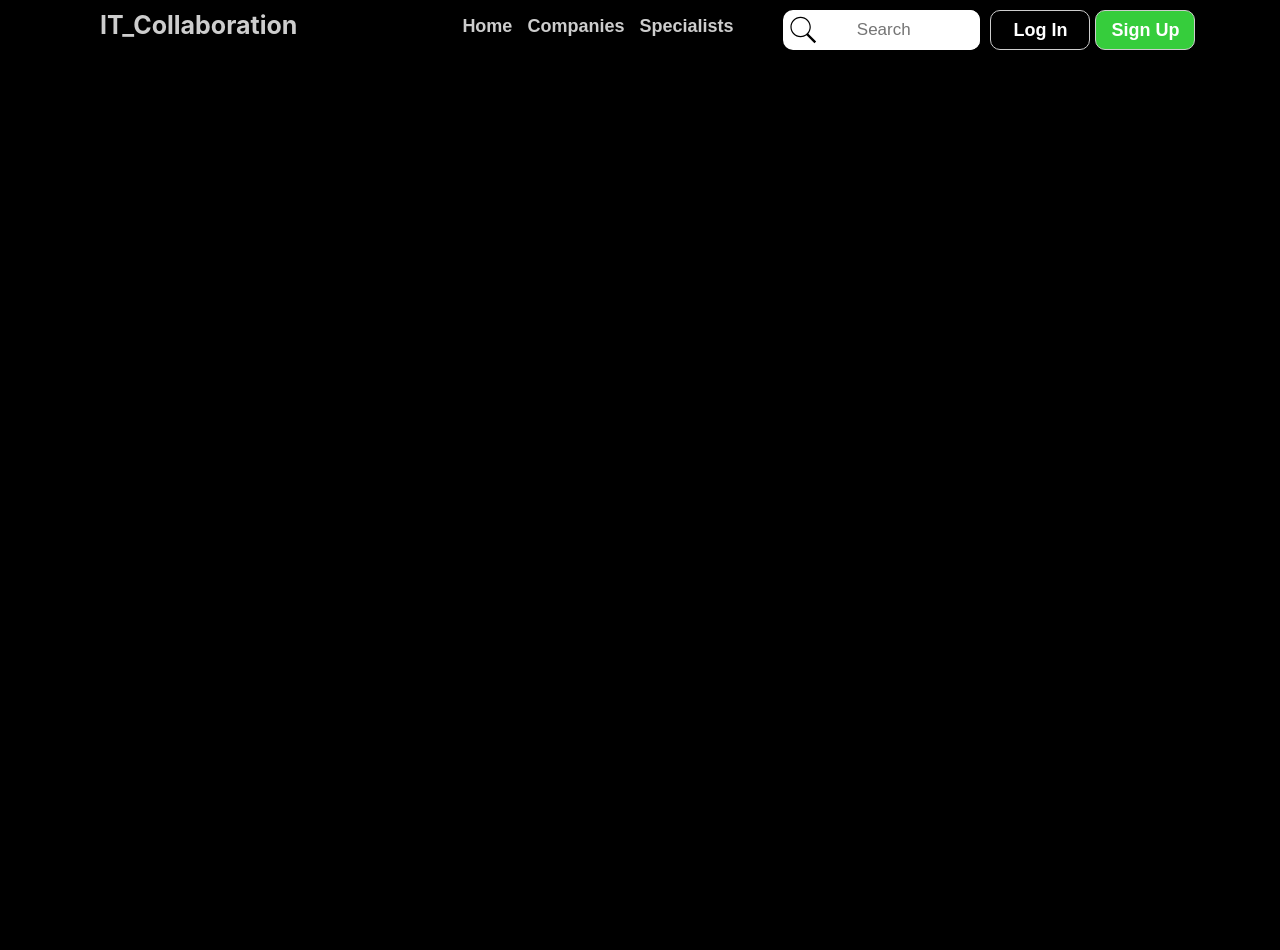
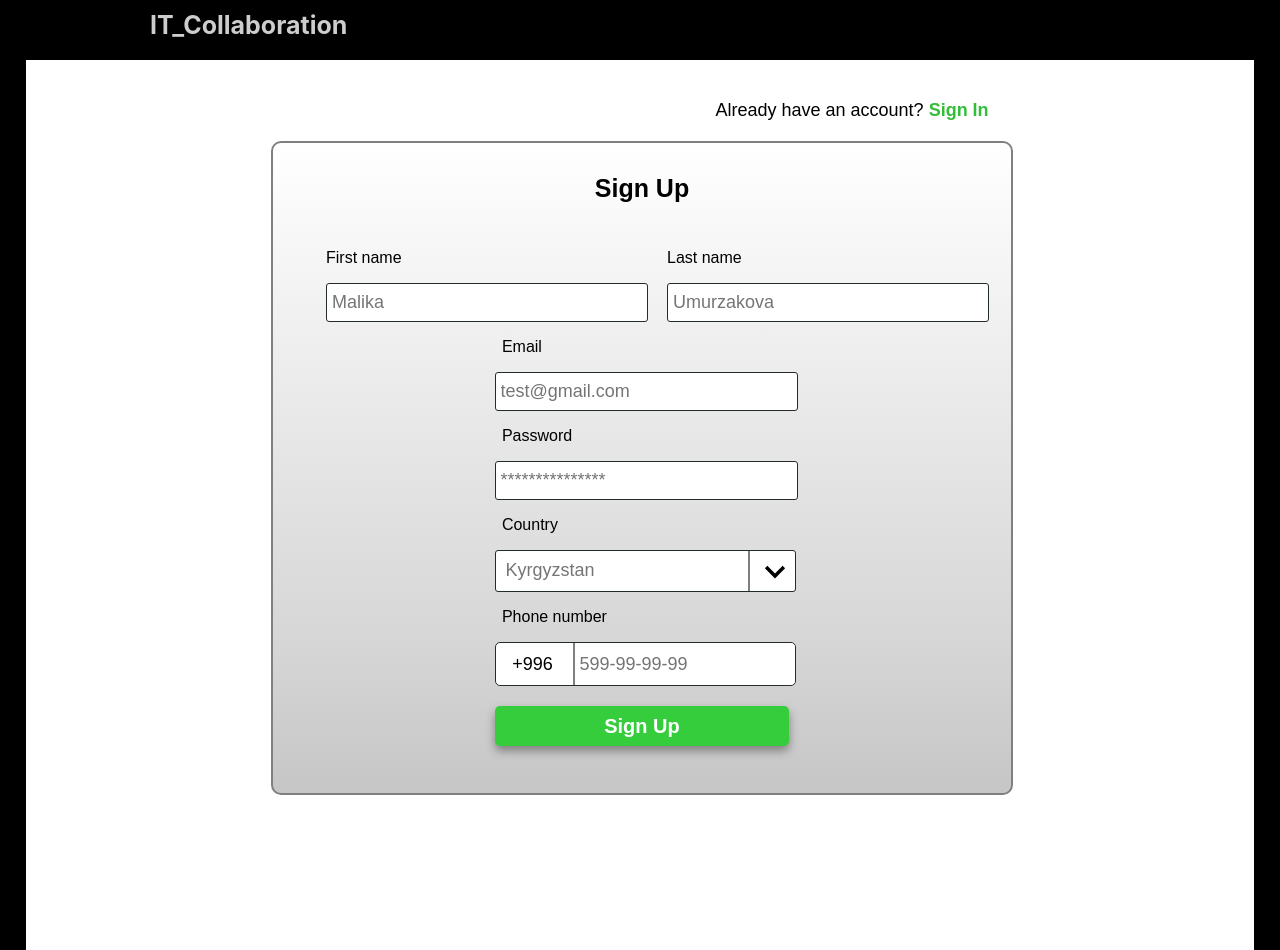
Before and after one commit to Anonimous05/IT_Collaboration, a React (Create React App) app: page /signup in a window 1280 px wide. Before the commit the page ends 800 px from the top, so only its background shows below. Built offline with nearby package versions, Linux system fonts and the light colour scheme.

Commit message:
Сделал страницу регистарции и сделал select-ы для выбора страны и номера, навесил маску на номер!

```diff
--- a/src/App.js
+++ b/src/App.js
@@ -4,6 +4,7 @@ import './App.css';
 import Login from './Container/Login/login'
 import Header from "./Component/Navigation/Header/Header";
 import Greeting from "./Container/Greeting/Greeting";
+import SignUp from "./Container/SignUp/signUp";
 
 function App() {
   return (
@@ -12,6 +13,7 @@ function App() {
           <Switch>
               <Route path="/" exact component={Greeting}/>
               <Route path="/login" component={Login}/>
+              <Route path="/signup" component={SignUp}/>
           </Switch>
       </div>
 );
--- a/src/Component/Navigation/Header/Header.css
+++ b/src/Component/Navigation/Header/Header.css
@@ -2,6 +2,8 @@
     width: 100%;
     height: 60px;
     background: black;
+    display: flex;
+    justify-content: center;
     position: absolute;
 }
 .main_ul {
@@ -23,7 +25,6 @@
 }
 .logo {
     font-weight: bold;
-    margin-left: 100px;
     font-size: 25px;
     line-height: 0;
     color: #CDCDCD;
--- a/src/Component/Navigation/Header/Header.js
+++ b/src/Component/Navigation/Header/Header.js
@@ -8,14 +8,30 @@ class Header extends Component {
         window.location.pathname = "/login"
     };
 
+    signUpPush = () => {
+        window.location.pathname = "/signup"
+    };
+
+    componentDidMount() {
+        if(window.location.pathname === "/login" || window.location.pathname === "/signup"){
+            const head = document.querySelector('.head');
+            head.style.display = "block";
+            head.children[0].children[0].style.marginLeft = "150px";
+        }
+    }
+
+    homePush = () => {
+        window.location.pathname = "/"
+    };
+
     render() {
         return (
             <header className="head">
                 <nav className="main_nav">
                     <div className="logo">
-                        <p>IT_Collaboration</p>
+                        <p onClick={this.homePush}>IT_Collaboration</p>
                     </div>
-                    {window.location.pathname !== "/login" ? (
+                    {window.location.pathname !== "/login" && window.location.pathname !== "/signup" ? (
                         <>
                             <ul className="main_ul">
                                 <li><a href="/">Home</a></li>
@@ -31,7 +47,7 @@ class Header extends Component {
                                     <button className="login" onClick={this.loginPush}>
                                         Log In
                                     </button>
-                                    <button className="signup" onClick={this.loginPush}>
+                                    <button className="signup" onClick={this.signUpPush}>
                                         Sign Up
                                     </button>
                                 </div>
--- a/src/Container/Login/login.js
+++ b/src/Container/Login/login.js
@@ -16,7 +16,7 @@ class Login extends Component {
                             <a href="/">Forgot password?</a>
                             <button className="log_in_btn">Log In</button>
                         </div>
-                        <span>Need an account? <a href="/">Sign Up</a></span>
+                        <span>Need an account? <a href="/signup">Sign Up</a></span>
                     </div>
                 </div>
             </div>
--- /dev/null
+++ b/src/Container/SignUp/signUp.css
@@ -0,0 +1,217 @@
+.SignUpContainer {
+    min-height: 100vh;
+    width: 96%;
+    margin-left: 2%;
+    background: white;
+    display: flex;
+    justify-content: center;
+    padding-bottom: 150px;
+}
+.SignUpContainer a {
+    text-decoration: none;
+}
+.SignUpContainer a:hover {
+    text-decoration: underline;
+}
+.form_signUp {
+    width: 60%;
+    height: 650px;
+    padding-top: 100px;
+}
+.form_block_signUp {
+    border: 2px solid grey;
+    border-radius: 10px;
+    width: 100%;
+    height: 100%;
+    background: linear-gradient(180deg, rgba(255,255,255,1) 0%, rgb(214, 214, 214) 77%, rgba(198,198,198,1) 100%);
+}
+.form_block_signUp p {
+    font-family: sans-serif;
+}
+.two_input {
+    width: 100%;
+    display: flex;
+    justify-content: center;
+}
+.two_input div:nth-child(1){
+    margin-left: -50px;
+}
+.two_input div:nth-child(2){
+    margin-left: 100px;
+}
+.two_input_block input {
+    height: 35px;
+    outline: none;
+    border: 1px solid #242b2e;
+    border-radius: 3px;
+    padding-left: 5px;
+    font-size: 18px;
+    width: 130%;
+}
+.inputs_input {
+    width: 40%;
+    height: 35px;
+    outline: none;
+    border: 1px solid #242b2e;
+    border-radius: 3px;
+    padding-left: 5px;
+    font-size: 18px;
+    margin-left: 30%;
+}
+.inputs_and_btns p {
+    margin-left: 31%;
+}
+.title_signUp {
+    text-align: center;
+    font-family: sans-serif;
+    font-weight: bold;
+    font-size: 25px;
+    line-height: 40px;
+}
+.select {
+    width: 50px;
+    height: 40px;
+    border-left: 2px solid grey;
+    border-bottom-right-radius: 5px;
+    border-top-right-radius: 5px;
+    background: white;
+    cursor: pointer;
+    transition: all 0.3s;
+    margin: 0;
+}
+.select:hover {
+    background: #CDCDCD;
+}
+.select img {
+    width: 40px;
+    margin-left: 5px;
+    margin-top: -1px;
+}
+.select > .options {
+    display: none;
+}
+.select:hover > div {
+    display: block;
+}
+.inputCountry {
+    width: 40%;
+    padding-left: 5px;
+    background: white;
+    height: 40px;
+    outline: none;
+    border: 1px solid #242b2e;
+    border-radius: 3px;
+    margin-left: 30%;
+    display: flex;
+}
+.inputCountry input {
+    height: 37px;
+    border-bottom-left-radius: 5px;
+    border-top-left-radius: 5px;
+    width: 95%;
+    border: 0;
+    outline: none;
+    padding-left: 5px;
+    font-size: 18px;
+}
+.options {
+    width: 200px;
+    margin-left: -150px;
+    height: 100px;
+    background: white;
+    overflow-y: scroll;
+    z-index: 99;
+    padding: 0;
+}
+.options p {
+    margin: 0;
+    padding-top: 10px;
+    padding-bottom: 10px;
+    text-align: center;
+    border-top: 1px solid black;
+    font-family: sans-serif;
+    transition: all 0.3s;
+}
+.options p:hover {
+    color: white;
+    background: grey;
+}
+.options::-webkit-scrollbar {
+    width: 5px;
+}
+.options::-webkit-scrollbar-track {
+    background: grey;
+}
+.options::-webkit-scrollbar-thumb {
+    background: white;
+}
+.inputNumber {
+    display: flex;
+    width: 40%;
+    padding-left: 5px;
+    background: white;
+    margin-left: 30%;
+    border-radius: 5px;
+    border: 1px solid #242b2e;
+}
+.inputNumber input:first-child {
+    width: 60px;
+    border-right: 2px solid grey;
+    border-bottom: 0;
+    border-top: 0;
+    border-left: 0;
+    height: 40px;
+    font-size: 18px;
+    text-align: center;
+    padding-right: 10px;
+    font-family: sans-serif;
+    outline: none;
+    border-top-left-radius: 5px;
+    border-bottom-left-radius: 5px;
+}
+.inputNumber input:nth-child(2){
+    width: 80%;
+    border-bottom-right-radius: 5px;
+    border-top-right-radius: 5px;
+    border: 0;
+    height: 40px;
+    padding-left: 5px;
+    font-size: 18px;
+    padding-right: 10px;
+    font-family: sans-serif;
+    outline: none;
+}
+.inputs_and_btns button {
+    width: 40%;
+    margin-left: 30%;
+    height: 40px;
+    margin-top: 20px;
+    background: #36cd3c;
+    box-shadow: 0 5px 10px 0.1px grey;
+    border: 0;
+    border-radius: 5px;
+    font-family: sans-serif;
+    font-size: 20px;
+    color: white;
+    font-weight: bold;
+    cursor: pointer;
+    transition: all 0.3s;
+    outline: none;
+}
+.inputs_and_btns button:hover {
+    background: #33be39;
+}
+.form_signUp > .signInBlock {
+    display: flex;
+    justify-content: flex-end;
+    padding-right: 20px;
+    padding-bottom: 20px;
+}
+.form_signUp > .signInBlock span {
+    font-family: sans-serif;
+    font-size: 18px;
+}
+.form_signUp > .signInBlock a {
+    color: #33be39;
+    font-weight: bold;
+}
--- /dev/null
+++ b/src/Container/SignUp/signUp.js
@@ -0,0 +1,72 @@
+import React, {Component} from 'react';
+import arrow from "./arrow.svg";
+import InputMask from 'react-input-mask';
+import './signUp.css'
+
+
+class SignUp extends Component {
+
+    state = {
+      country: "",
+    };
+
+    countryHandler = (e) => {
+        this.setState({country: e.target.innerText})
+    };
+
+    render() {
+        return (
+            <div className="SignUpContainer">
+                <div className="form_signUp">
+                    <div className="signInBlock">
+                        <span className="signIn">Already have an account? <a href="/login">Sign In</a></span>
+                    </div>
+                    <div className="form_block_signUp">
+                        <p className="title_signUp">
+                            Sign Up
+                        </p>
+                        <div className="two_input">
+                            <div className="two_input_block">
+                                <p>First name</p>
+                                <input className="in1" type="text" placeholder="Malika"/>
+                            </div>
+                            <div className="two_input_block">
+                                <p>Last name</p>
+                                <input className="in2" type="text" placeholder="Umurzakova"/>
+                            </div>
+                        </div>
+                        <div className="inputs_and_btns">
+                            <p>Email</p>
+                            <input className="inputs_input" type="text" placeholder="test@gmail.com"/>
+                            <p>Password</p>
+                            <input className="inputs_input"  type="password" placeholder="***************"/>
+                            <p>Country</p>
+                            <div className="inputCountry">
+                                <input type="text" placeholder="Kyrgyzstan" defaultValue={this.state.country}/>
+                                <div className="select">
+                                    <img src={arrow} alt=""/>
+                                    <div className="options">
+                                        <p onClick={this.countryHandler}>Russian</p>
+                                        <p onClick={this.countryHandler}>Quazaqstan</p>
+                                        <p onClick={this.countryHandler}>Kyrgyzstan</p>
+                                        <p onClick={this.countryHandler}>Armenia</p>
+                                    </div>
+                                </div>
+                            </div>
+                            <p>Phone number</p>
+                            <div className="inputNumber">
+                                <InputMask type="text" defaultValue="+996" mask="+999"/>
+                                <InputMask type="text" placeholder="599-99-99-99" mask="999-99-99-99"/>
+                            </div>
+                            <button className="btn_signUp">
+                                Sign Up
+                            </button>
+                        </div>
+                    </div>
+                </div>
+            </div>
+        );
+    }
+}
+
+export default SignUp;
```
Also changed, not shown: package.json (+6 -1 lines), src/App.css (line endings or trailing spaces), src/Container/SignUp/arrow.svg (added), 1 other file (tests, documents, lock files or other folders).
